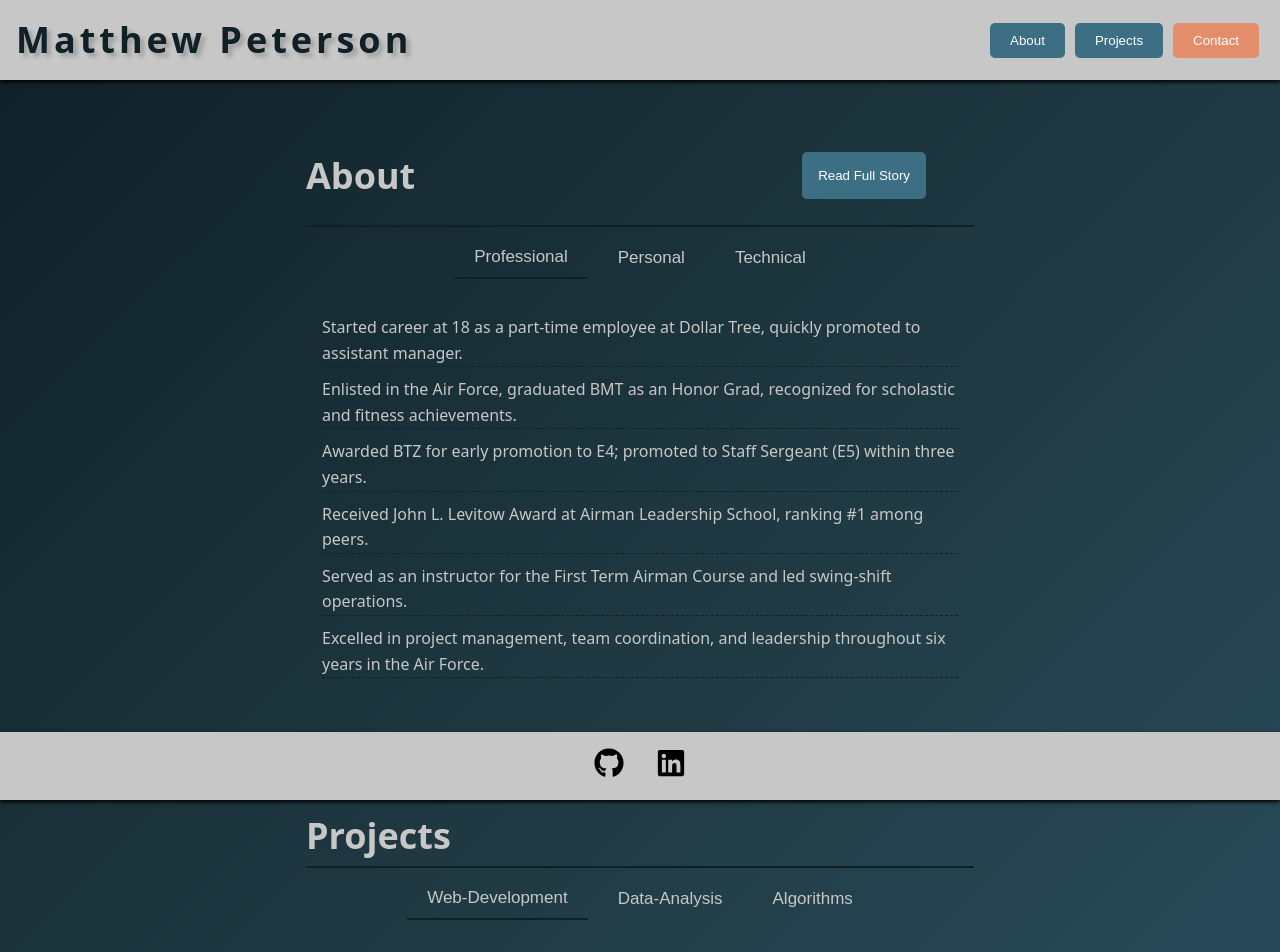
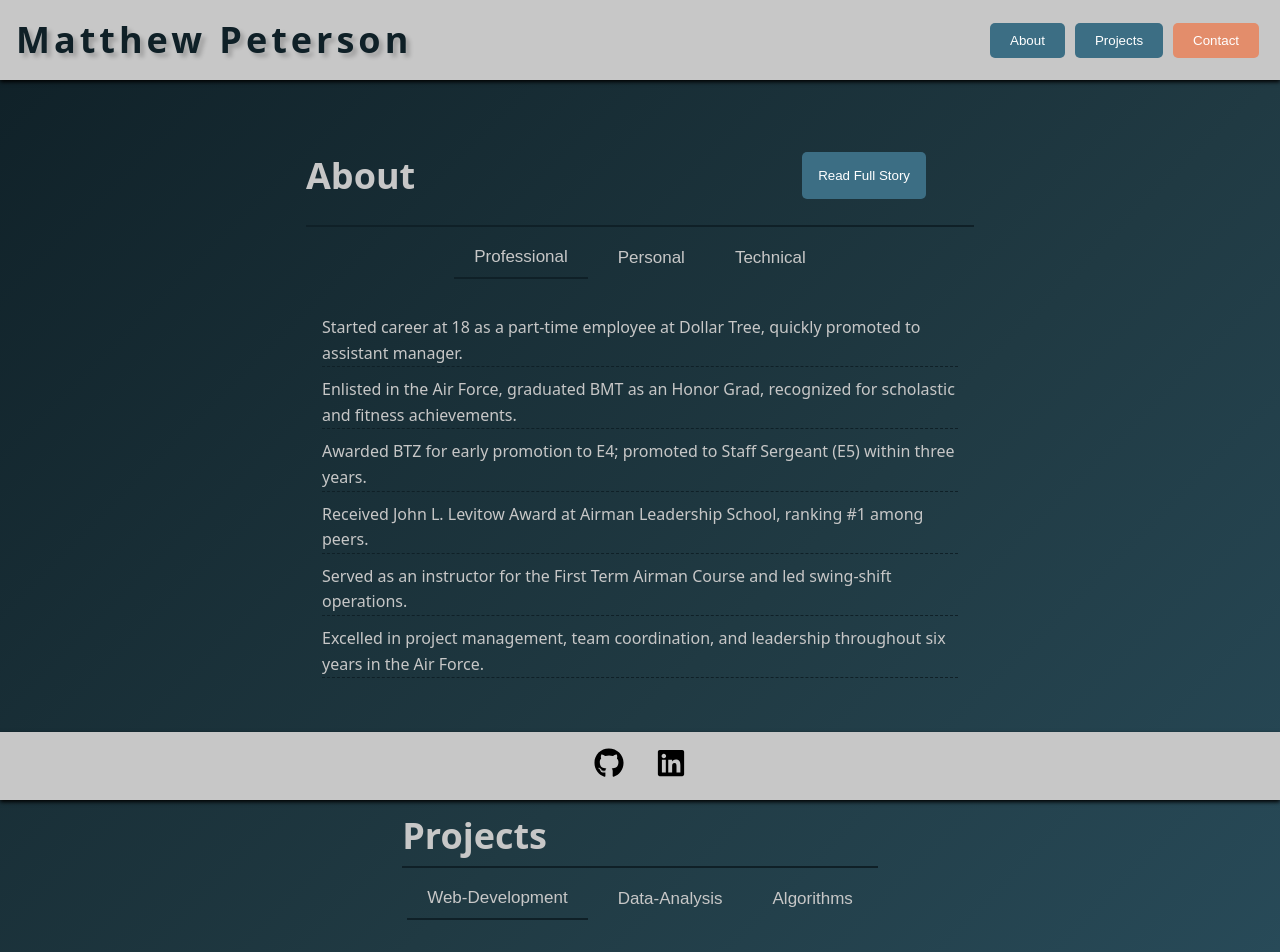
Before and after one commit to matthew-peterson-39/react_portfolio_site, a React (Vite) app: page / in a window 1280 px wide. Shown: the top 952 px of the page. Built offline with nearby package versions, Linux system fonts and the light colour scheme.

Commit message:
section width adjustment

```diff
--- a/src/App.css
+++ b/src/App.css
@@ -27,8 +27,8 @@ section {
   color: rgb(199, 199, 199);
   padding: 1rem;
   margin-bottom: 1rem;
-  max-height: 800px;
-  min-width: 700px;
+  max-height: 700px;
+  /* min-width: 700px; */
   max-width: 700px;
 }
 
```
